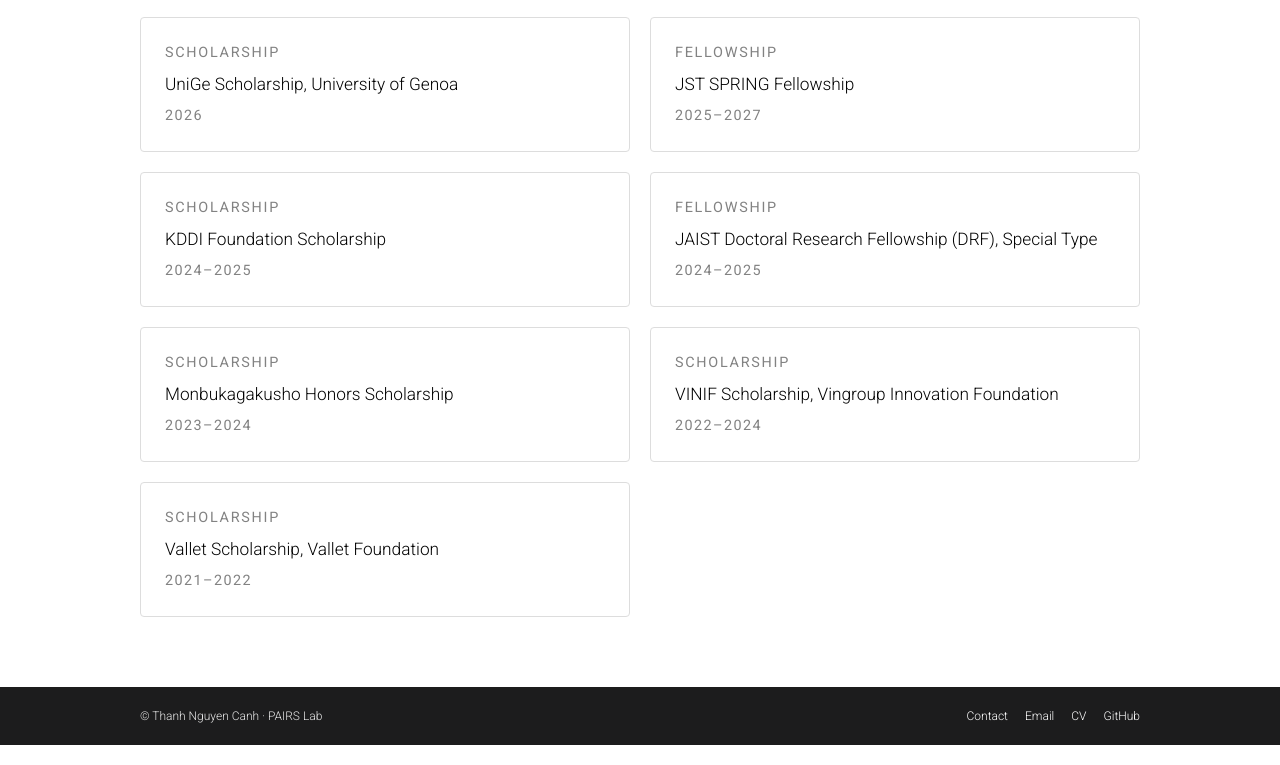
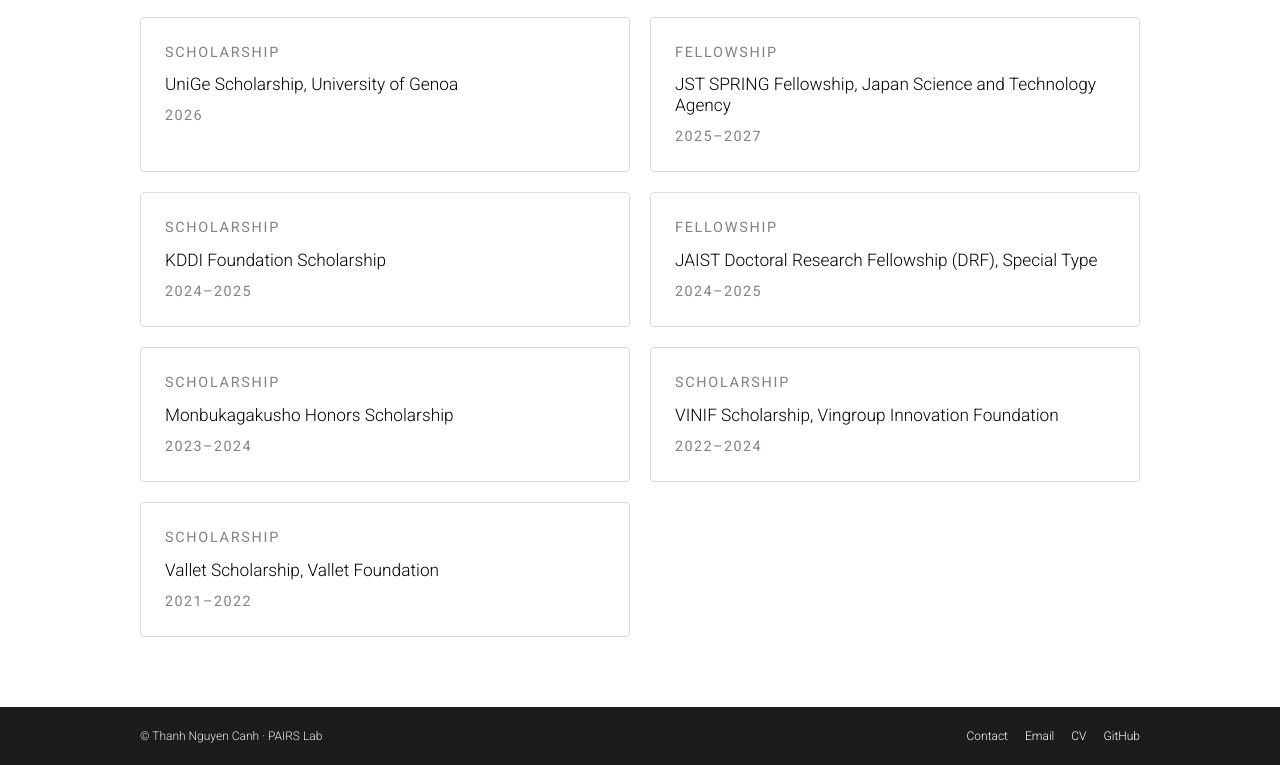
Before and after one commit to thanhnguyencanh/thanhnguyencanh.github.io, a website: page funded-projects/index.html in a window 1280 px wide. Shown: the part 1014-1779 px from the top of the page. Drawn offline with Linux system fonts and the light colour scheme.

Commit message:
update scholarship

```diff
--- a/funded-projects/index.html
+++ b/funded-projects/index.html
@@ -153,7 +153,7 @@
           </article>
           <article class="support-card">
             <p class="section-kicker">Fellowship</p>
-            <h3>JST SPRING Fellowship</h3>
+            <h3>JST SPRING Fellowship, Japan Science and Technology Agency</h3>
             <p class="funding-label">2025–2027</p>
           </article>
           <article class="support-card">
```
